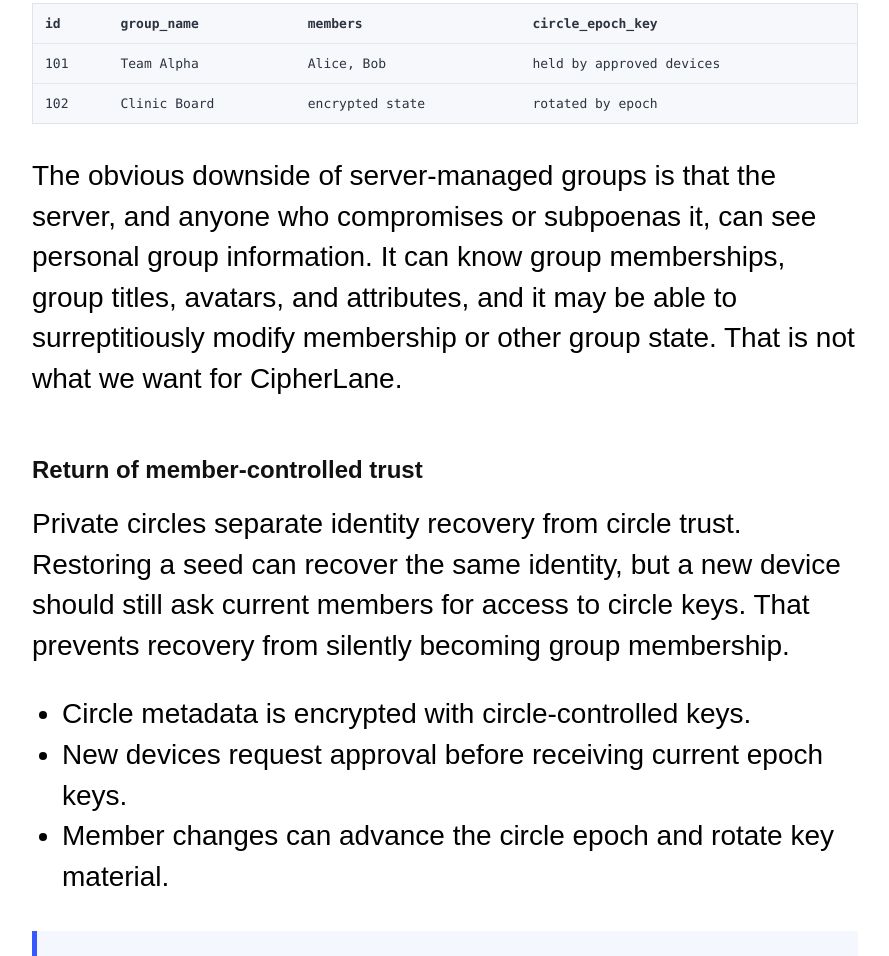
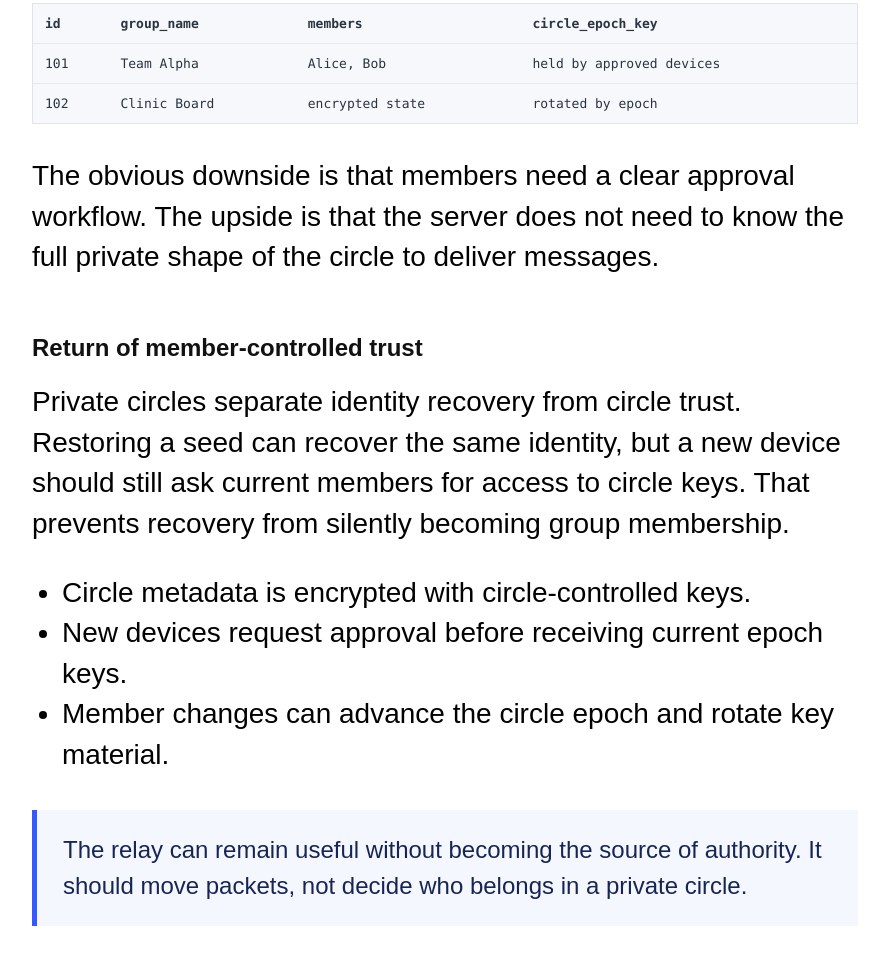
Before and after one commit to krishnamathi2/whatsappnew, a website: page web/index.html in a window 1280 px wide. Shown: the part 1601-2557 px from the top of the page, without its empty margins (195-1084 px from the left). Drawn offline with Linux system fonts and the light colour scheme.

Commit message:
Revert "Clarify server-managed group privacy risk"
This reverts commit 057b438f97c6cf18b6d456ec853113efb20e98ac.

```diff
--- a/web/index.html
+++ b/web/index.html
@@ -1637,7 +1637,7 @@
         </table>
       </div>
 
-      <p class="landingText">The obvious downside of server-managed groups is that the server, and anyone who compromises or subpoenas it, can see personal group information. It can know group memberships, group titles, avatars, and attributes, and it may be able to surreptitiously modify membership or other group state. That is not what we want for CipherLane.</p>
+      <p class="landingText">The obvious downside is that members need a clear approval workflow. The upside is that the server does not need to know the full private shape of the circle to deliver messages.</p>
 
       <h2 id="trustTitle" class="landingSectionTitle">Return of member-controlled trust</h2>
       <p class="landingText">Private circles separate identity recovery from circle trust. Restoring a seed can recover the same identity, but a new device should still ask current members for access to circle keys. That prevents recovery from silently becoming group membership.</p>
```
